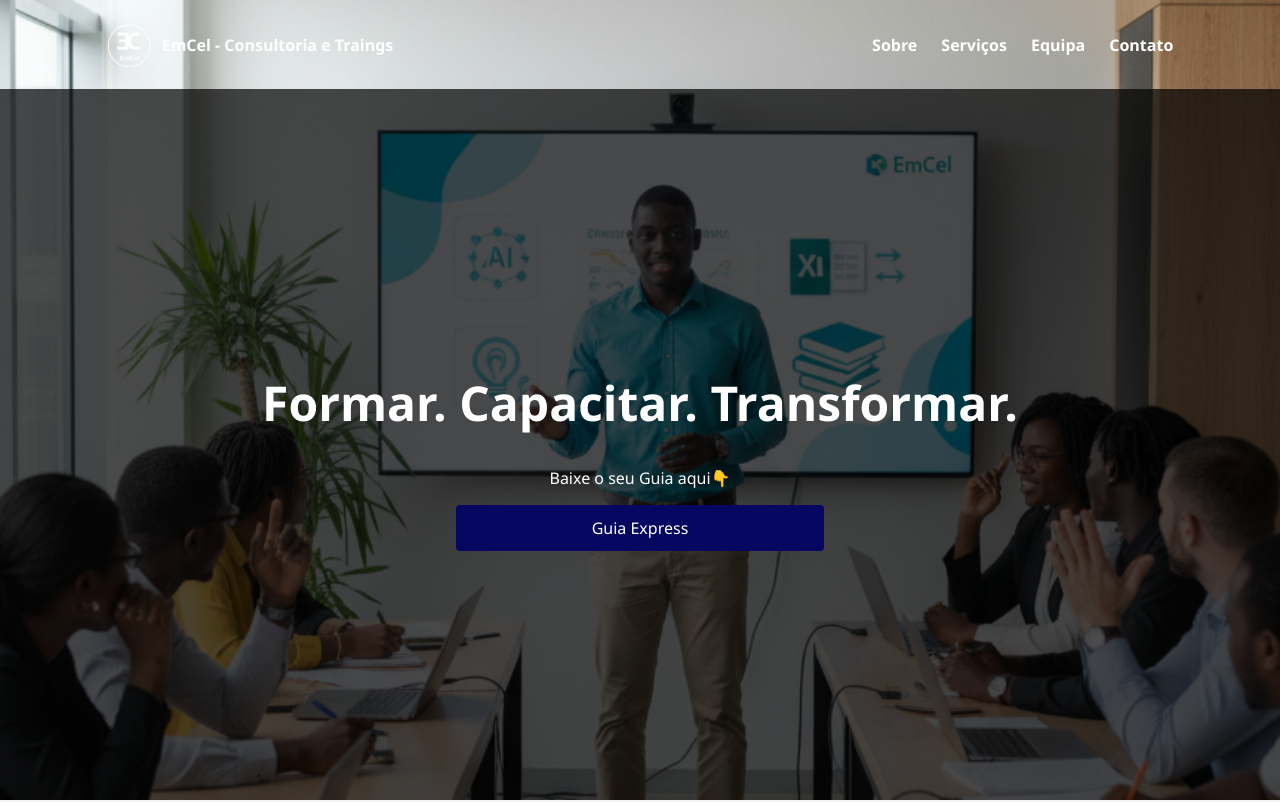
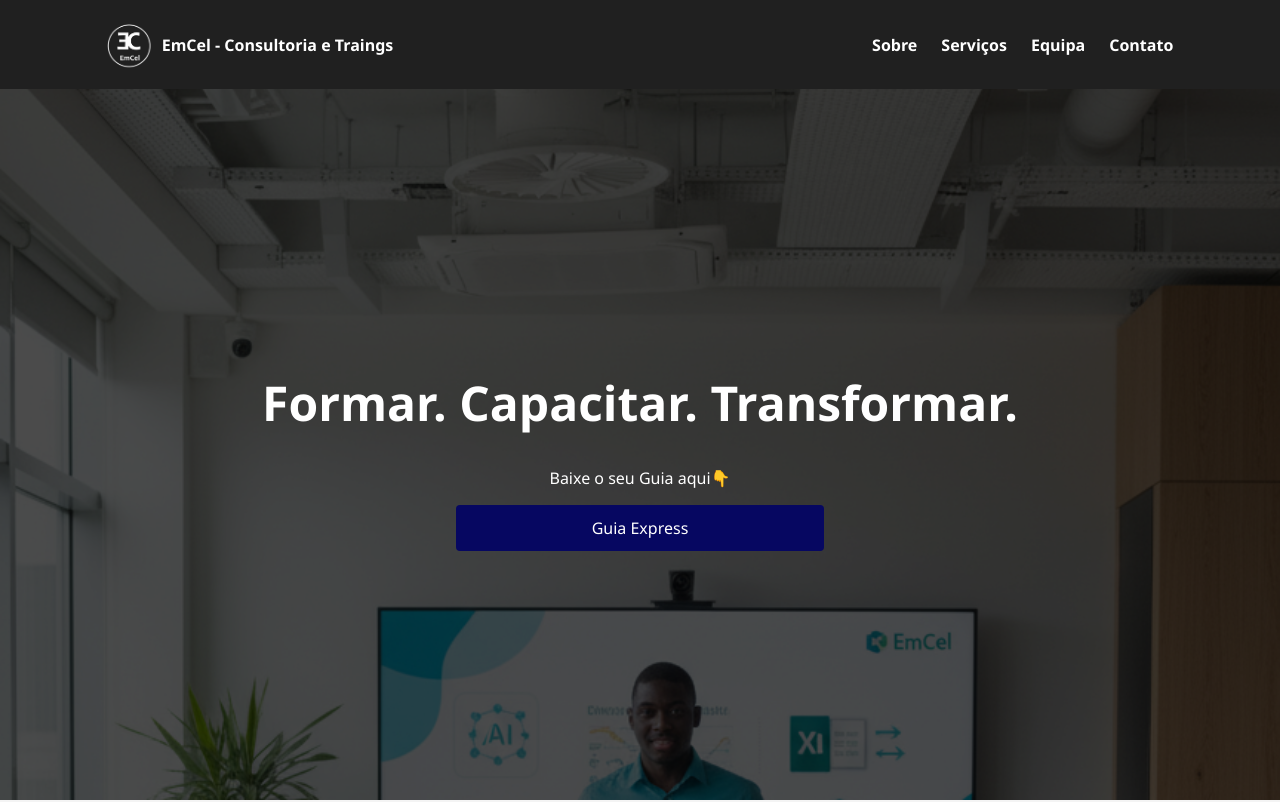
Before and after one commit to WebanaDev/emcel-consultorias, a plain HTML site: page index.html in a window 1280 px wide. Shown: the top 802 px of the page. Drawn offline with Linux system fonts and the light colour scheme.

Commit message:
Update style.css

```diff
--- a/style.css
+++ b/style.css
@@ -21,6 +21,7 @@ body {
   width: 100%;
   height: 10%;
   font-weight: 600;
+  background: #202020;
 }
 
 .logo {
@@ -55,7 +56,7 @@ body {
   background-size: cover;
   /* 4. POSICIONAMENTO: Define onde o corte deve acontecer */
   /* Este é o segredo para mostrar a parte mais importante da imagem */
-  background-position: center;
+  background-position: center top;
 
   /* 5. FIXAÇÃO (Opcional, mas recomendado para efeito visual) */
   background-repeat: no-repeat;
```
